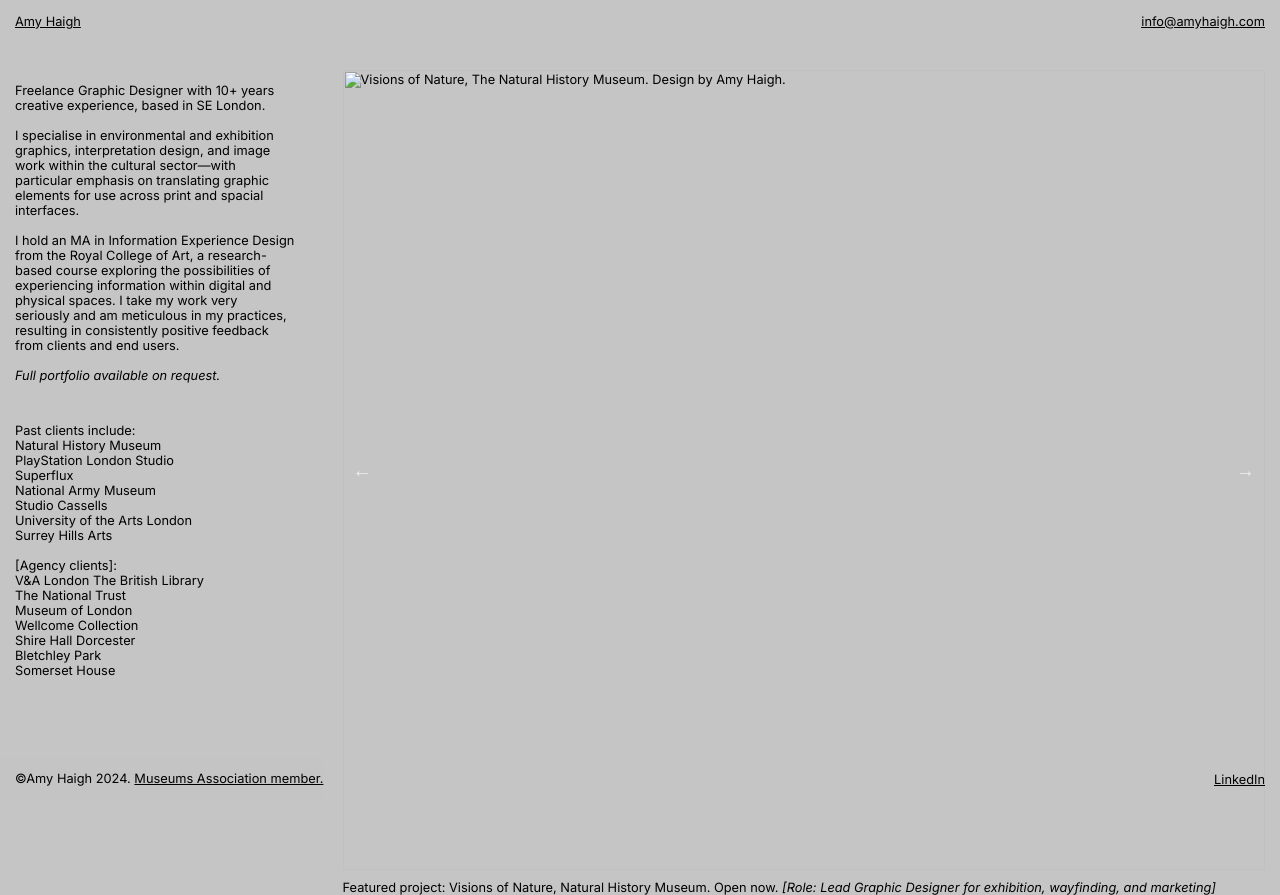
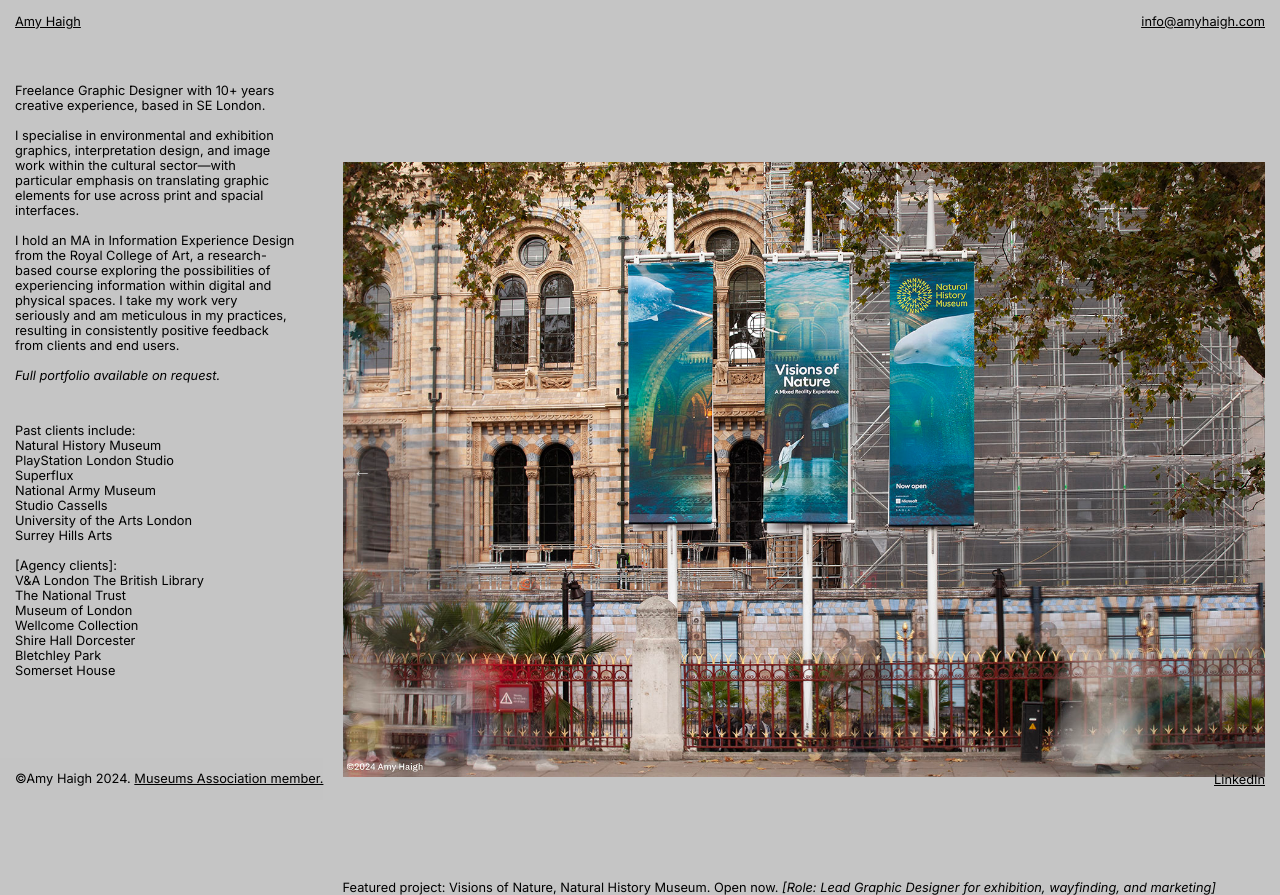
Before and after one commit to amyhaigh/amyhaigh.github.io, a plain HTML site: page index.html in a window 1280 px wide. Drawn offline with Linux system fonts and the light colour scheme.

Commit message:
Add files via upload

```diff
--- a/index.html
+++ b/index.html
@@ -2,6 +2,11 @@
 <head>
     <meta charset="UTF-8">
     <meta name="viewport" content="width=device-width, initial-scale=1.0">
+
+
+    <meta http-equiv=”X-UA-Compatible” content=”ie=edge”>
+
+
     <title>Amy Haigh&mdash;Graphic Designer</title>
 
     <link rel="icon" type="image/x-icon" href="/images/favicon.png">
@@ -49,7 +54,7 @@
                     <input type="radio" name="slides" id="slide1" checked>
 
                     <figure>
-                    <img src="images/1-VoN_AmyHaigh_banner.jpg" alt="Visions of Nature, The Natural History Museum. Design by Amy Haigh.">
+                    <img src="1-VoN_AmyHaigh_banner.jpg" alt="Visions of Nature, The Natural History Museum. Design by Amy Haigh.">
                     <figcaption>Featured project: Visions of Nature, Natural History Museum. Open now. <i>[Role: Lead Graphic Designer for exhibition, wayfinding, and marketing]</i></figcaption>
                     <label for="slide4" class="last">
                         &#8592;
@@ -65,7 +70,7 @@
                     <input type="radio" name="slides" id="slide2">
 
                     <figure>
-                        <img src="images/2-VoN_AmyHaigh_main_scene.jpg" alt="Visions of Nature, The Natural History Museum. Design by Amy Haigh."
+                        <img src="2-VoN_AmyHaigh_main_scene.jpg" alt="Visions of Nature, The Natural History Museum. Design by Amy Haigh."
                         >
                         <figcaption>Featured project: Visions of Nature, Natural History Museum. Open now. <i>[Role: Lead Graphic Designer for exhibition, wayfinding, and marketing]</i></figcaption>
                         <label for="slide1" class="last">
@@ -82,7 +87,7 @@
                     <input type="radio" name="slides" id="slide3">
 
                     <figure>
-                        <img src="images/3-VoN_AmyHaigh_intro_text_colour.jpg" alt="Visions of Nature, The Natural History Museum. Design by Amy Haigh."
+                        <img src="3-VoN_AmyHaigh_intro_text_colour.jpg" alt="Visions of Nature, The Natural History Museum. Design by Amy Haigh."
                         >
                         <figcaption>Featured project: Visions of Nature, Natural History Museum. Open now. <i>[Role: Lead Graphic Designer for exhibition, wayfinding, and marketing]</i></figcaption>
                         <label for="slide2" class="last">
@@ -102,7 +107,7 @@
                     <input type="radio" name="slides" id="slide4">
 
                     <figure>
-                        <img src="images/4-VoN_AmyHaigh_wayfinding.jpg" alt="Visions of Nature, The Natural History Museum. Design by Amy Haigh."
+                        <img src="4-VoN_AmyHaigh_wayfinding.jpg" alt="Visions of Nature, The Natural History Museum. Design by Amy Haigh."
                         >
                         <figcaption>Featured project: Visions of Nature, Natural History Museum. Open now. <i>[Role: Lead Graphic Designer for exhibition, wayfinding, and marketing]</i></figcaption>
                         <label for="slide3" class="last">
```
